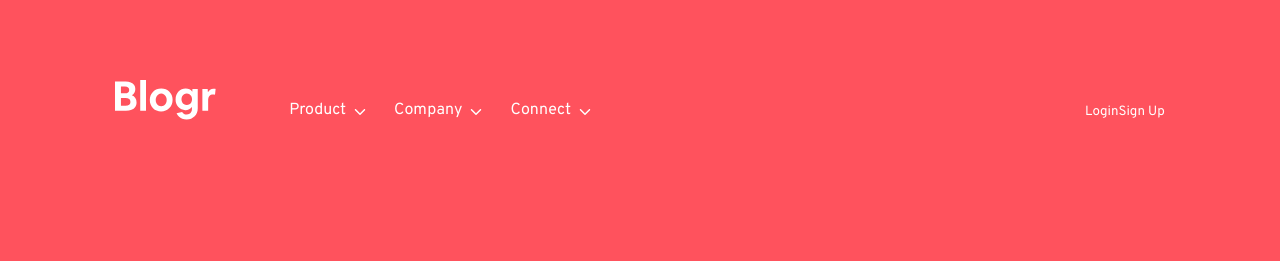
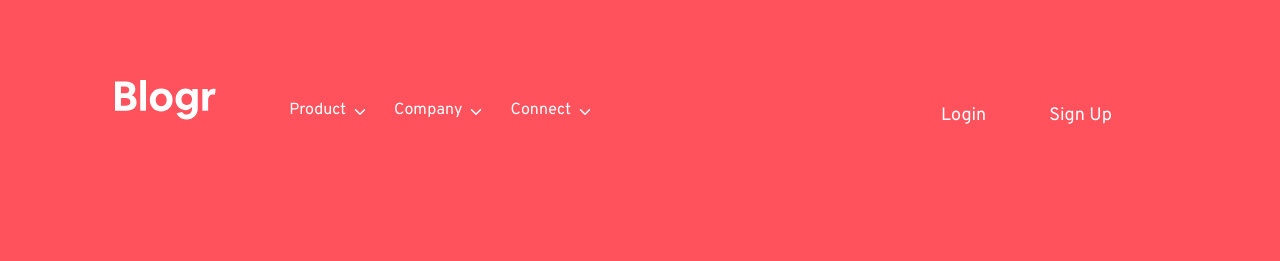
Before and after one commit to tonyykosseifyy/react-blogger, a React (Create React App) app: page / in a window 1280 px wide. Shown: the top 261 px of the page. Built offline with nearby package versions, Linux system fonts and the light colour scheme.

Commit message:
3 files modified

```diff
--- a/src/components/Navbar/Navbar.css
+++ b/src/components/Navbar/Navbar.css
@@ -1,7 +1,7 @@
 nav.navbar {
   display: flex ;
   justify-content: space-between;
-  align-items: flex-end;
+  align-items: baseline;
   padding: 10vh 9vw ;
 }
 
--- a/src/components/Navbar/Navbar.js
+++ b/src/components/Navbar/Navbar.js
@@ -31,7 +31,7 @@ const Navbar = () => {
       </div>
       <div className="navbar-right">
         <Button>Login</Button>
-        <Button>Sign Up</Button>
+        <Button pd="16px 38px">Sign Up</Button>
       </div>
     </nav>
   );
--- a/src/components/styledcomponents.js
+++ b/src/components/styledcomponents.js
@@ -4,8 +4,16 @@ export const Button = styled.button`
   border: none ;
   outline: none ;
   cursor: pointer ;
-  border-radius: 10px ;
+  border-radius: 50px ;
   color: white ;
   background-color: transparent ;
-  padding: ${(props) => props.pd || "0px" };
+  margin-right: 15px ;
+  margin-bottom: -12px ;
+  transition: .3s ease-out ;
+  font-size: 18px ;
+  padding: ${(props) => props.pd || "12px 10px" };
+
+  &:hover {
+    background-color: black
+  }
 `
```
